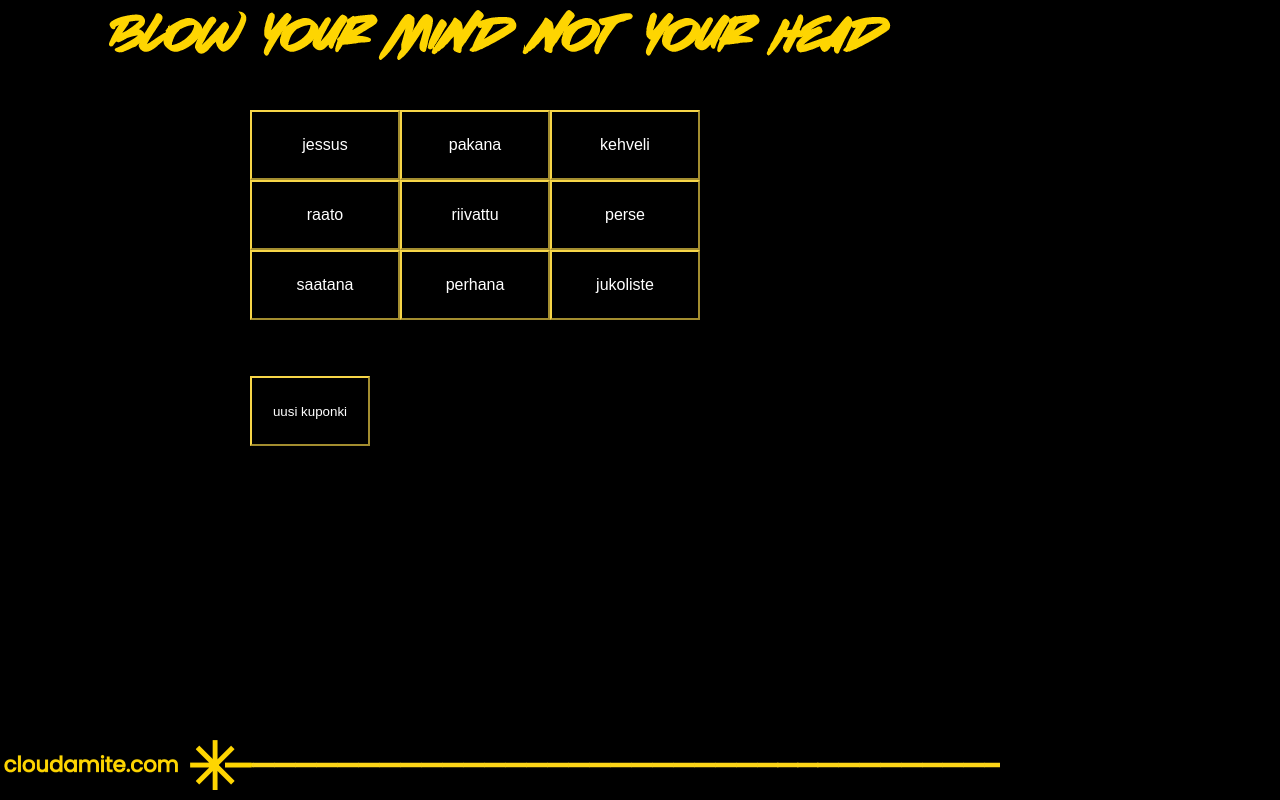
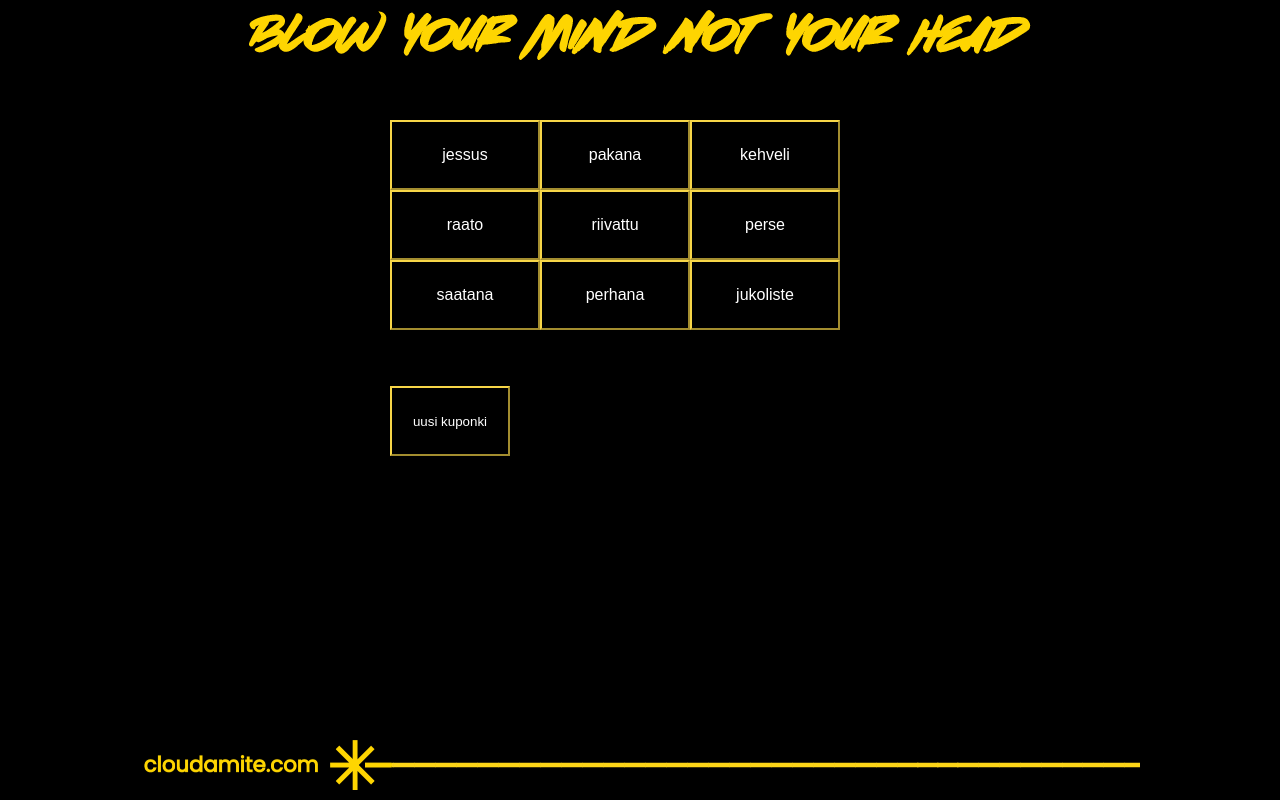
Before and after one commit to Summeli/kirosanabingo, a React (Create React App) app: page / in a window 1280 px wide. Built offline with nearby package versions, Linux system fonts and the light colour scheme.

Commit message:
center it all..

```diff
--- a/src/index.css
+++ b/src/index.css
@@ -17,13 +17,17 @@ code {
 .cloudamite-slogan-top{
   background-color:transparent;
   height: 50px;
-  position:relative;
+  position:fixed;
   top:10px;
   overflow:hidden;
   white-space: nowrap;
   display: flex;
   justify-content: center;
   max-width: 1000px;
+  margin-left: auto;
+  margin-right: auto;
+  right: 0;
+  left: 0;
 }
 .cloudamite-slogan{
   margin: 0 auto;
@@ -46,7 +50,10 @@ code {
   white-space: nowrap;
   max-width: 1000px;
   justify-content: center;
-
+  margin-left: auto;
+  margin-right: auto;
+  right: 0;
+  left: 0;
 }
 
 .logo-footer-left{
@@ -74,11 +81,15 @@ code {
 }
 .gamecontainer{
   background-color: transparent;
-  position:relative;
+  position:fixed;
   overflow:hidden;
   white-space: nowrap;
   max-width: 1000px;
-  margin-top: 60px;
+  margin-top: 120px;
+  margin-left: auto;
+  margin-right: auto;
+  right: 0;
+  left: 0;
 }
 
 .gameboard{
```
